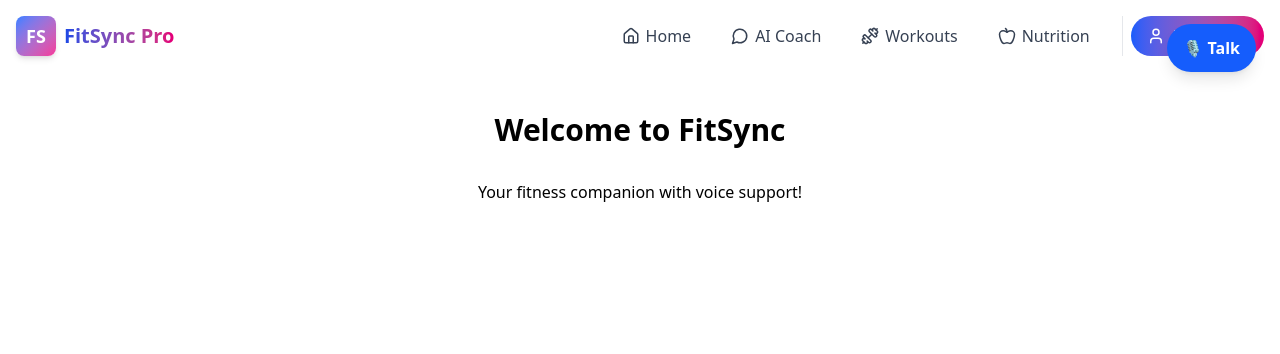
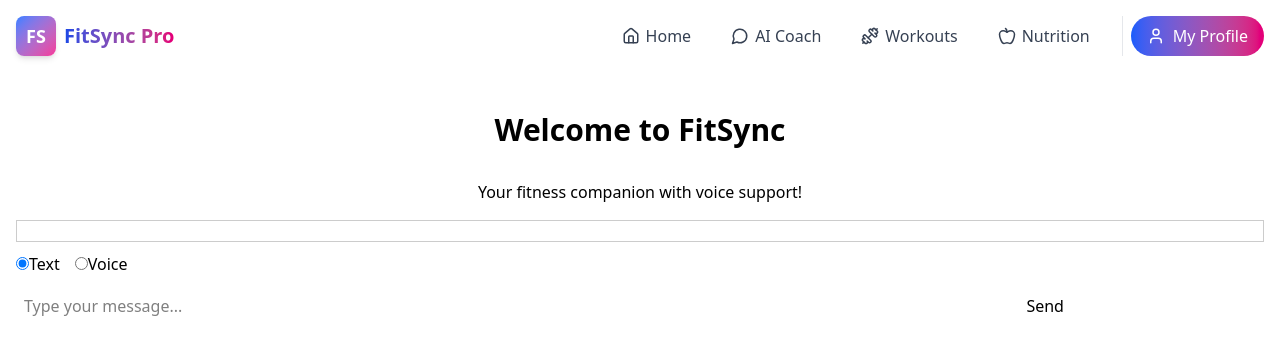
Before and after one commit to AyshaUrmi0/AI_FITNESS_TRACKER, a React (Vite) app in the folder client/: page / in a window 1280 px wide. Shown: the top 354 px of the page. Built offline with nearby package versions, Linux system fonts and the light colour scheme.

Commit message:
Implement chat functionality with text and voice input, update database schema for user interactions.

```diff
--- /dev/null
+++ b/client/src/components/ChatContainer.jsx
@@ -0,0 +1,59 @@
+import React, { useState } from 'react';
+import MessageHistory from './MessageHistory';
+import TextInput from './TextInput';
+import VoiceInput from './VoiceInput';
+import ModeToggle from './ModeToggle';
+import { sendMessage } from '../utils/api';
+
+const ChatContainer = () => {
+  const [messages, setMessages] = useState([]);
+  const [inputMode, setInputMode] = useState('text'); // 'text' or 'voice'
+  const userId = 1; // Placeholder user ID
+
+  const handleSend = async (content) => {
+    if (!content.trim()) return;
+
+    // Add user message
+    const userMessage = {
+      user: 'human',
+      content,
+      mode: inputMode,
+      timestamp: new Date().toISOString(),
+    };
+    setMessages((prev) => [...prev, userMessage]);
+
+    // Call backend API
+    try {
+      const data = await sendMessage({ input: content, userId, mode: inputMode });
+      const aiMessage = {
+        user: 'ai',
+        content: data.response,
+        mode: 'text',
+        timestamp: new Date().toISOString(),
+      };
+      setMessages((prev) => [...prev, aiMessage]);
+
+      // Optional: Text-to-Speech for AI response
+      if ('speechSynthesis' in window) {
+        const utterance = new SpeechSynthesisUtterance(data.response);
+        window.speechSynthesis.speak(utterance);
+      }
+    } catch (error) {
+      console.error('Error sending message:', error);
+    }
+  };
+
+  return (
+    <div>
+      <MessageHistory messages={messages} />
+      <ModeToggle inputMode={inputMode} setInputMode={setInputMode} />
+      {inputMode === 'text' ? (
+        <TextInput onSend={handleSend} />
+      ) : (
+        <VoiceInput onSend={handleSend} />
+      )}
+    </div>
+  );
+};
+
+export default ChatContainer;
--- a/client/src/components/FloatingAssistant.jsx
+++ /dev/null
@@ -1,33 +0,0 @@
-// components/FloatingAssistant.jsx
-import Vapi from "@vapi-ai/web";
-
-import { useState } from "react";
-
-export default function FloatingAssistant() {
-  const [show, setShow] = useState(false);
-
-  const toggleAssistant = () => {
-    setShow((prev) => !prev);
-  };
-
-  return (
-    <>
-      {show && (
-        <div className="fixed bottom-20 right-6 z-50 bg-white p-4 rounded-xl shadow-lg">
-          <Vapi
-            apiKey={import.meta.env.VITE_VAPI_PUBLIC_KEY}
-            assistantId={import.meta.env.VITE_VAPI_ASSISTANT_ID}
-            startListening={true}
-          />
-        </div>
-      )}
-
-      <button
-        onClick={toggleAssistant}
-        className="fixed top-6 right-6 bg-blue-600 hover:bg-blue-700 text-white font-bold py-3 px-4 rounded-full shadow-lg z-50 transition-all duration-300"
-      >
-        🎙️ {show ? "Hide" : "Talk"}
-      </button>
-    </>
-  );
-}
--- /dev/null
+++ b/client/src/components/MessageHistory.jsx
@@ -0,0 +1,32 @@
+import React from 'react';
+
+const MessageHistory = ({ messages }) => {
+  return (
+    <div style={{ maxHeight: '400px', overflowY: 'auto', border: '1px solid #ccc', padding: '10px' }}>
+      {messages.map((msg, idx) => (
+        <div
+          key={idx}
+          style={{
+            textAlign: msg.user === 'human' ? 'right' : 'left',
+            margin: '10px 0',
+          }}
+        >
+          <div
+            style={{
+              display: 'inline-block',
+              backgroundColor: msg.user === 'human' ? '#DCF8C6' : '#ECECEC',
+              padding: '8px 12px',
+              borderRadius: '15px',
+              maxWidth: '70%',
+            }}
+          >
+            {msg.mode === 'voice' && <span role="img" aria-label="voice">🎤 </span>}
+            {msg.content}
+          </div>
+        </div>
+      ))}
+    </div>
+  );
+};
+
+export default MessageHistory;
--- /dev/null
+++ b/client/src/components/ModeToggle.jsx
@@ -0,0 +1,28 @@
+import React from 'react';
+
+const ModeToggle = ({ inputMode, setInputMode }) => {
+  return (
+    <div style={{ marginTop: '10px' }}>
+      <label>
+        <input
+          type="radio"
+          value="text"
+          checked={inputMode === 'text'}
+          onChange={() => setInputMode('text')}
+        />
+        Text
+      </label>
+      <label style={{ marginLeft: '15px' }}>
+        <input
+          type="radio"
+          value="voice"
+          checked={inputMode === 'voice'}
+          onChange={() => setInputMode('voice')}
+        />
+        Voice
+      </label>
+    </div>
+  );
+};
+
+export default ModeToggle;
--- /dev/null
+++ b/client/src/components/TextInput.jsx
@@ -0,0 +1,28 @@
+import React, { useState } from 'react';
+
+const TextInput = ({ onSend }) => {
+  const [input, setInput] = useState('');
+
+  const handleSubmit = (e) => {
+    e.preventDefault();
+    onSend(input);
+    setInput('');
+  };
+
+  return (
+    <form onSubmit={handleSubmit} style={{ marginTop: '10px' }}>
+      <input
+        type="text"
+        value={input}
+        onChange={(e) => setInput(e.target.value)}
+        placeholder="Type your message..."
+        style={{ width: '80%', padding: '8px' }}
+      />
+      <button type="submit" style={{ padding: '8px 12px' }}>
+        Send
+      </button>
+    </form>
+  );
+};
+
+export default TextInput;
--- /dev/null
+++ b/client/src/components/VoiceInput.jsx
@@ -0,0 +1,52 @@
+import React, { useState, useEffect, useRef } from 'react';
+
+const VoiceInput = ({ onSend }) => {
+  const [listening, setListening] = useState(false);
+  const recognitionRef = useRef(null);
+
+  useEffect(() => {
+    const SpeechRecognition = window.SpeechRecognition || window.webkitSpeechRecognition;
+    if (!SpeechRecognition) {
+      alert('Your browser does not support Speech Recognition.');
+      return;
+    }
+    const recognition = new SpeechRecognition();
+    recognition.lang = 'en-US';
+    recognition.interimResults = false;
+    recognition.maxAlternatives = 1;
+
+    recognition.onresult = (event) => {
+      const transcript = event.results[0][0].transcript;
+      onSend(transcript);
+    };
+
+    recognition.onend = () => {
+      setListening(false);
+    };
+
+    recognition.onerror = (event) => {
+      console.error('Speech recognition error', event.error);
+      setListening(false);
+    };
+
+    recognitionRef.current = recognition;
+  }, [onSend]);
+
+  const toggleListening = () => {
+    if (listening) {
+      recognitionRef.current.stop();
+      setListening(false);
+    } else {
+      recognitionRef.current.start();
+      setListening(true);
+    }
+  };
+
+  return (
+    <button onClick={toggleListening} style={{ marginTop: '10px', padding: '8px 12px' }}>
+      {listening ? 'Stop Listening 🎙️' : 'Start Voice Input 🎤'}
+    </button>
+  );
+};
+
+export default VoiceInput;
--- a/client/src/pages/Home.jsx
+++ b/client/src/pages/Home.jsx
@@ -1,4 +1,5 @@
-import FloatingAssistant from "../components/FloatingAssistant";
+import ChatContainer from "../components/ChatContainer";
+
 
 export default function Home() {
   return (
@@ -7,7 +8,7 @@ export default function Home() {
       <p className="text-center mb-4">Your fitness companion with voice support!</p>
 
       {/* Floating voice assistant button */}
-      <FloatingAssistant />
+      <ChatContainer />
     </div>
   );
 }
--- /dev/null
+++ b/client/src/utils/api.js
@@ -0,0 +1,13 @@
+export async function sendMessage({ input, userId, mode }) {
+  const response = await fetch('http://localhost:5000/api/chat', {
+    method: 'POST',
+    headers: { 'Content-Type': 'application/json' },
+    body: JSON.stringify({ input, userId, mode }),
+  });
+
+  if (!response.ok) {
+    throw new Error('Failed to send message');
+  }
+
+  return response.json();
+}
```
Also changed, not shown: 1 other file (tests, documents, lock files or other folders).
